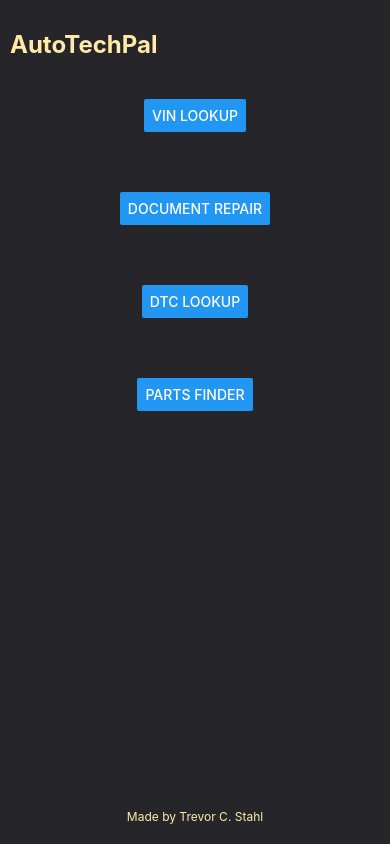
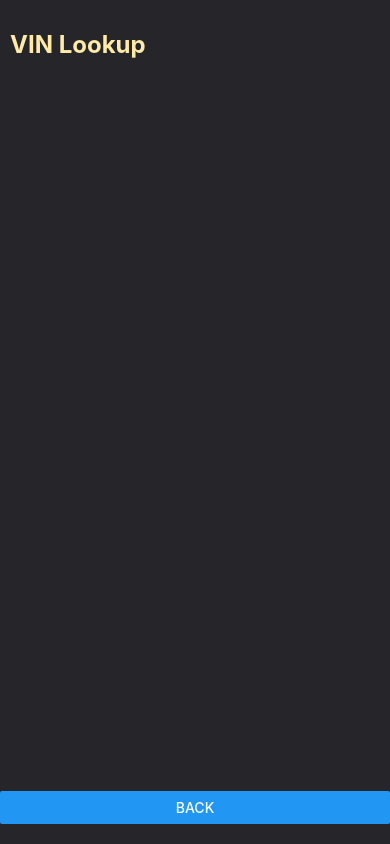
Before and after one commit to tcs76321/AutoTechPal, a React Native app: screen /Home in a window 390 px wide. Both pictures are taken after a click on the button "VIN LOOKUP". Built offline with nearby package versions, Linux system fonts and the light colour scheme.

Commit message:
finish navigation and initial styling for secondary pages

```diff
--- a/App.tsx
+++ b/App.tsx
@@ -1,38 +1,11 @@
 import React from "react";
-import { Text, View, Button } from "react-native";
-import { appStyles } from "./src/styles/AppStyles"; // Import styles
+import { NavigationContainer } from '@react-navigation/native';
+import AppNavigator from './src/navigation/AppNavigator';
 
 export default function App() {
     return (
-        <View style={appStyles.container}>
-            <View style={appStyles.titleContainer}>
-                <Text style={appStyles.titleText}>AutoTechPal</Text>
-            </View>
-            <View style={appStyles.bodyContainer}>
-                <View style={appStyles.row}>
-                    <Button
-                        title="VIN Lookup"
-                        onPress={() => {}}
-                    />
-                </View>
-                <View style={appStyles.row}>
-                    <Button
-                        title="Document Repair"
-                        onPress={() => {}}
-                    />
-                    {/*<Button title="Maint Schedule" onPress={() => {}} />*/}
-                </View>
-                <View style={appStyles.row}>
-                    <Button title="DTC Lookup" onPress={() => {}} />
-                    {/*<Button title="Cost Estimator" onPress={() => {}} />*/}
-                </View>
-                <View style={appStyles.row}>
-                    <Button title="Parts Finder" onPress={() => {}} />
-                </View>
-            </View>
-            <View style={appStyles.footerContainer}>
-                <Text style={appStyles.footerText}>Made by Trevor C. Stahl</Text>
-            </View>
-        </View>
+        <NavigationContainer>
+            <AppNavigator />
+        </NavigationContainer>
     );
 }
--- /dev/null
+++ b/src/navigation/AppNavigator.tsx
@@ -0,0 +1,27 @@
+import React from "react";
+import { createNativeStackNavigator } from '@react-navigation/native-stack';
+import HomeScreen from '../screens/HomeScreen';
+import VinLookupScreen from '../screens/VinLookupScreen';
+import DocumentRepairScreen from '../screens/DocumentRepairScreen';
+import DTCSearchScreen from '../screens/DTCSearchScreen';
+import PartsFinderScreen from '../screens/PartsFinderScreen';
+
+const Stack = createNativeStackNavigator();
+
+function AppNavigator() {
+    return (
+        <Stack.Navigator
+            initialRouteName="Home"
+            screenOptions={{
+                headerShown: false
+            }}>
+            <Stack.Screen name="Home" component={HomeScreen} />
+            <Stack.Screen name="VIN Lookup" component={VinLookupScreen} />
+            <Stack.Screen name="Document Repair" component={DocumentRepairScreen} />
+            <Stack.Screen name="DTC Search" component={DTCSearchScreen} />
+            <Stack.Screen name="Parts Finder" component={PartsFinderScreen} />
+        </Stack.Navigator>
+    );
+}
+
+export default AppNavigator;
--- /dev/null
+++ b/src/navigation/NavigationTypes.ts
@@ -0,0 +1,7 @@
+export type RootStackParamList = {
+    Home: undefined;
+    'VIN Lookup': undefined;
+    'Document Repair': undefined;
+    'DTC Search': undefined;
+    'Parts Finder': undefined;
+};
--- /dev/null
+++ b/src/screens/DTCSearchScreen.tsx
@@ -0,0 +1,24 @@
+import React from "react";
+import {View, Text, Button} from "react-native";
+import { appStyles } from "../styles/AppStyles";
+import { NativeStackNavigationProp} from "@react-navigation/native-stack";
+import { RootStackParamList } from "../navigation/NavigationTypes";
+
+type DTCSearchProps = {
+    navigation: NativeStackNavigationProp<RootStackParamList, 'DTC Search'>;
+}
+
+function DTCSearchScreen({ navigation }: DTCSearchProps) {
+    return (
+        <View style={appStyles.container}>
+            <View style={appStyles.titleContainer}>
+                <Text style={appStyles.titleText}>DTC Search</Text>
+            </View>
+            <View style={appStyles.backButtonBottom}>
+                <Button title={"Back"} onPress={() => navigation.goBack()} />
+            </View>
+        </View>
+    );
+}
+
+export default DTCSearchScreen;
--- /dev/null
+++ b/src/screens/DocumentRepairScreen.tsx
@@ -0,0 +1,24 @@
+import React from "react";
+import {View, Text, Button} from "react-native";
+import { appStyles } from "../styles/AppStyles";
+import { NativeStackNavigationProp} from "@react-navigation/native-stack";
+import { RootStackParamList } from "../navigation/NavigationTypes";
+
+type DocumentRepairScreenProps = {
+    navigation: NativeStackNavigationProp<RootStackParamList, 'Document Repair'>;
+}
+
+function DocumentRepairScreen({ navigation }: DocumentRepairScreenProps) {
+    return (
+        <View style={appStyles.container}>
+            <View style={appStyles.titleContainer}>
+                <Text style={appStyles.titleText}>Document Repair</Text>
+            </View>
+            <View style={appStyles.backButtonBottom}>
+                <Button title={"Back"} onPress={() => navigation.goBack()} />
+            </View>
+        </View>
+    );
+}
+
+export default DocumentRepairScreen;
--- /dev/null
+++ b/src/screens/HomeScreen.tsx
@@ -0,0 +1,50 @@
+import React from "react";
+import { View, Button, Text } from "react-native";
+import { appStyles } from "../styles/AppStyles";
+import { NativeStackNavigationProp} from "@react-navigation/native-stack";
+import { RootStackParamList } from "../navigation/NavigationTypes";
+
+type HomeScreenProps = {
+    navigation: NativeStackNavigationProp<RootStackParamList, 'Home'>;
+};
+
+function HomeScreen({ navigation }: HomeScreenProps) {
+    return (
+        <View style={appStyles.container}>
+            <View style={appStyles.titleContainer}>
+                <Text style={appStyles.titleText}>AutoTechPal</Text>
+            </View>
+            <View style={appStyles.bodyContainer}>
+                <View style={appStyles.row}>
+                    <Button
+                        title="VIN Lookup"
+                        onPress={() => navigation.navigate("VIN Lookup")}
+                    />
+                </View>
+                <View style={appStyles.row}>
+                    <Button
+                        title="Document Repair"
+                        onPress={() => navigation.navigate("Document Repair")}
+                    />
+                </View>
+                <View style={appStyles.row}>
+                    <Button
+                        title="DTC Search"
+                        onPress={() => navigation.navigate("DTC Search")}
+                    />
+                </View>
+                <View style={appStyles.row}>
+                    <Button
+                        title="Parts Finder"
+                        onPress={() => navigation.navigate("Parts Finder")}
+                    />
+                </View>
+            </View>
+            <View style={appStyles.footerContainer}>
+                <Text style={appStyles.footerText}>Made by Trevor C. Stahl</Text>
+            </View>
+        </View>
+    );
+}
+
+export default HomeScreen;
--- /dev/null
+++ b/src/screens/PartsFinderScreen.tsx
@@ -0,0 +1,24 @@
+import React from "react";
+import {View, Text, Button} from "react-native";
+import { appStyles } from "../styles/AppStyles";
+import { NativeStackNavigationProp} from "@react-navigation/native-stack";
+import { RootStackParamList } from "../navigation/NavigationTypes";
+
+type PartsFinderProps = {
+    navigation: NativeStackNavigationProp<RootStackParamList, 'Parts Finder'>;
+}
+
+function PartsFinderScreen({ navigation }: PartsFinderProps) {
+    return (
+        <View style={appStyles.container}>
+            <View style={appStyles.titleContainer}>
+                <Text style={appStyles.titleText}>Parts Finder</Text>
+            </View>
+            <View style={appStyles.backButtonBottom}>
+                <Button title={"Back"} onPress={() => navigation.goBack()} />
+            </View>
+        </View>
+    );
+}
+
+export default PartsFinderScreen;
--- /dev/null
+++ b/src/screens/VinLookupScreen.tsx
@@ -0,0 +1,24 @@
+import React from "react";
+import {View, Text, Button} from "react-native";
+import { appStyles } from "../styles/AppStyles";
+import { NativeStackNavigationProp} from "@react-navigation/native-stack";
+import { RootStackParamList } from "../navigation/NavigationTypes";
+
+type VINLookupProps = {
+    navigation: NativeStackNavigationProp<RootStackParamList, 'VIN Lookup'>;
+}
+
+function VINLookupScreen({ navigation }: VINLookupProps) {
+    return (
+        <View style={appStyles.container}>
+            <View style={appStyles.titleContainer}>
+                <Text style={appStyles.titleText}>VIN Lookup</Text>
+            </View>
+            <View style={appStyles.backButtonBottom}>
+                <Button title={"Back"} onPress={() => navigation.goBack()} />
+            </View>
+        </View>
+    );
+}
+
+export default VINLookupScreen;
--- a/src/styles/AppStyles.ts
+++ b/src/styles/AppStyles.ts
@@ -49,4 +49,9 @@ export const appStyles = StyleSheet.create({
     fontSize: 12,
     textAlign: "center",
   },
+  backButtonBottom: {
+    flex: 1,
+    justifyContent: 'flex-end',
+    paddingBottom: 20,
+  },
 });
```
